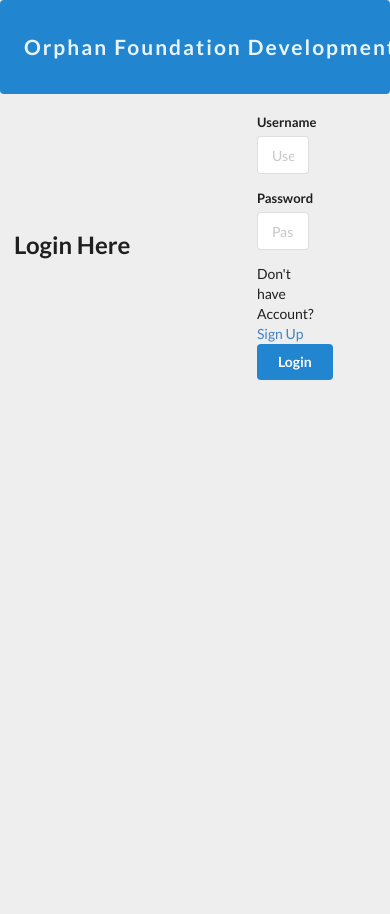
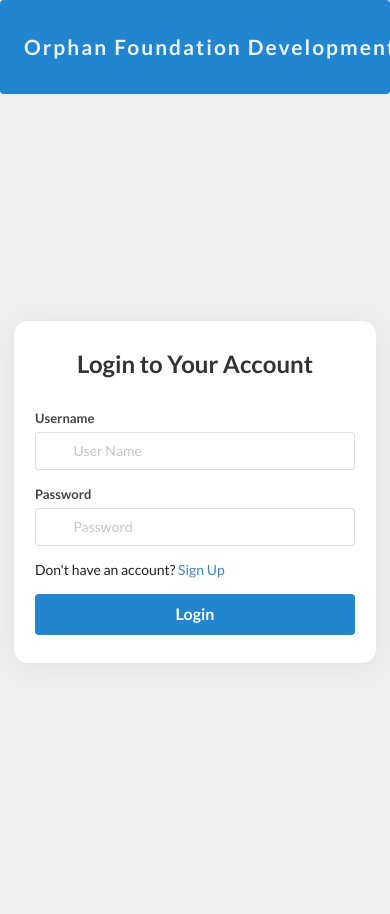
Before and after one commit to lakmini77/SEP.4, a PHP site: page /login.php in a window 390 px wide. Run offline with PHP 8.4, Linux system fonts and the light colour scheme; some web fonts are replaced.

Commit message:
Update login.php
responsive page update with the top menu

```diff
--- a/login.php
+++ b/login.php
@@ -1,93 +1,114 @@
 <?php include './components/header.php'; ?>
-
-    <div class="ui container">
-
-        <!-- Top Navigation Bar -->
 <?php include './components/top-menu.php'; ?>
 
-        <!-- BODY Content -->
-        <div class="ui centered grid">
-            <h2 class="pt-4">Login Here</h2>
-        </div>
 
-        <div class="ui grid">
-            <div class="six wide column centered">
+<style>
+    body {
+        background-color: #f9f9f9;
+        min-height: 100vh;
+        display: flex;
+        justify-content: center;
+        align-items: center;
+        padding: 2rem;
+    }
+
+    .login-container {
+        background-color: #ffffff;
+        padding: 3rem 2rem;
+        border-radius: 1rem;
+        box-shadow: 0 4px 30px rgba(0, 0, 0, 0.05);
+        width: 100%;
+        max-width: 420px;
+    }
+
+    .login-container h2 {
+        text-align: center;
+        margin-bottom: 2rem;
+        color: #333;
+    }
+
+    .login-container .ui.form .field > label {
+        color: #444;
+    }
+
+    @media (max-width: 480px) {
+        .login-container {
+            padding: 2rem 1.5rem;
+        }
+
+        body {
+            padding: 1rem;
+        }
+    }
+	nav {
+    background: linear-gradient(to right, #1e3c72, #2a5298); /* gradient from dark blue to a lighter blue */
+    padding: 1rem 2rem;
+}
+
+</style>
+
+<div class="login-container">
+    <h2>Login to Your Account</h2>
 
     <?php
-                // Clear the error message
     $error_msg = "";
 
-                // If the user isn't logged in, try to log them in
     if (!isset($_SESSION['user_id'])) {
         if (isset($_POST['submit'])) {
-
-                    // Grab the user-entered log-in data
             $user_username = mysqli_real_escape_string($conn, trim($_POST['username']));
             $user_password = mysqli_real_escape_string($conn, trim($_POST['password']));
 
             if (!empty($user_username) && !empty($user_password)) {
-                        // Look up the username and password in the database
                 $query = "SELECT user_id, username FROM member WHERE username = '$user_username' AND password = SHA('$user_password')";
                 $data = mysqli_query($conn, $query);
 
                 if (mysqli_num_rows($data) == 1) {
-                        // The log-in is OK so set the user ID and username session vars (and cookies), and redirect to the home page
                     $row = mysqli_fetch_array($data);
                     $_SESSION['user_id'] = $row['user_id'];
                     $_SESSION['username'] = $row['username'];
-                        setcookie('user_id', $row['user_id'], time() + (60 * 60 * 24 * 30));    // expires in 30 days
-                        setcookie('username', $row['username'], time() + (60 * 60 * 24 * 30));  // expires in 30 days
-                        $home_url = 'http://' . $_SERVER['HTTP_HOST'] . dirname($_SERVER['PHP_SELF']) . '/index.php';
-                        $admin_page = './admin/index.php';
-                        header('Location: ' . $admin_page);
+                    setcookie('user_id', $row['user_id'], time() + (60 * 60 * 24 * 30));
+                    setcookie('username', $row['username'], time() + (60 * 60 * 24 * 30));
+                    header('Location: ./admin/index.php');
+                    exit();
+                } else {
+                    $error_msg = '<div class="ui warning message">Invalid Username or Password</div>';
                 }
-                        else {
-                        // The username/password are incorrect so set an error message
-                        $error_msg = '<div class="ui warning message">Invalid Username and Password</div>';
-                        }
-                    }
-                    else {
-                        // The username/password weren't entered so set an error message
-                        $error_msg = '<div class="ui warning message">Enter Username and Password</div>';
+            } else {
+                $error_msg = '<div class="ui warning message">Please enter both username and password</div>';
             }
         }
     }
 
-                // If the session var is empty, show any error message and the log-in form; otherwise confirm the log-in
     if (empty($_SESSION['user_id'])) {
-                    echo '<p class="error">' . $error_msg . '</p>';
+        echo $error_msg;
     ?>
-
-
-
-
 
     <form action="<?php echo $_SERVER['PHP_SELF']; ?>" method="post" class="ui form">
         <div class="field">
             <label for="username">Username</label>
+            <div class="ui left icon input">
                 <input type="text" name="username" id="username" placeholder="User Name">
+                <i class="user icon"></i>
+            </div>
         </div>
         <div class="field">
             <label for="password">Password</label>
+            <div class="ui left icon input">
                 <input type="password" name="password" id="password" placeholder="Password">
-                    </div>
-                    <div>Don't have Account? <a href="signup.php">Sign Up</a></div>
-                    <button name="submit" class="ui primary button" type="submit">Login</button>
-                </form>
-
-                <?php
-                }
-                else {
-                    // Confirm the successful log-in
-                    echo('<p class="login">You are logged in as ' . $_SESSION['username'] . '.</p>');
-                }
-                ?>
-
-
+                <i class="lock icon"></i>
             </div>
         </div>
 
+        <div style="margin-top: 1rem; margin-bottom: 1rem;">
+            Don't have an account? <a href="signup.php">Sign Up</a>
+        </div>
 
+        <button name="submit" class="ui fluid large primary button" type="submit">Login</button>
+    </form>
+
+    <?php } else {
+        echo('<div class="ui success message">You are logged in as <strong>' . $_SESSION['username'] . '</strong>.</div>');
+    } ?>
 </div>
 
 <?php include './components/footer.php'; ?>
```
Lines whose indentation alone changed are shown as unchanged.
